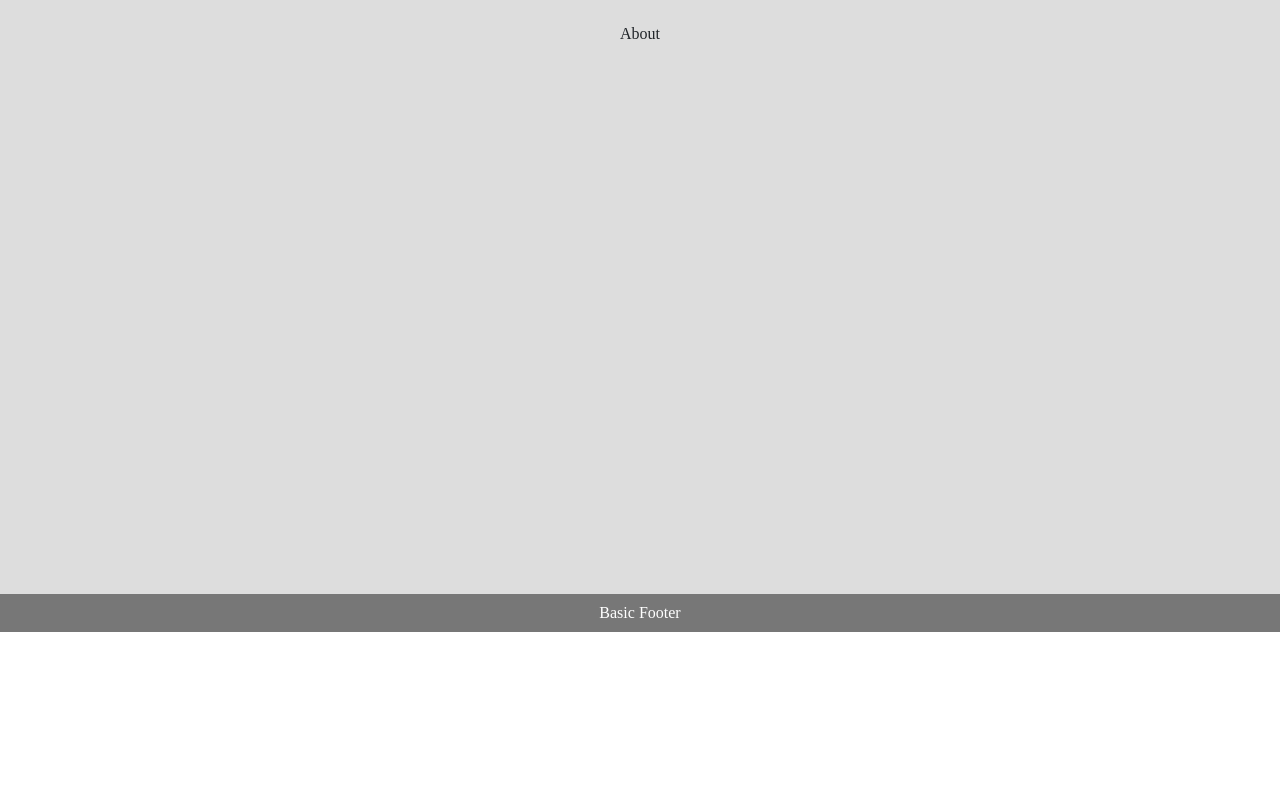
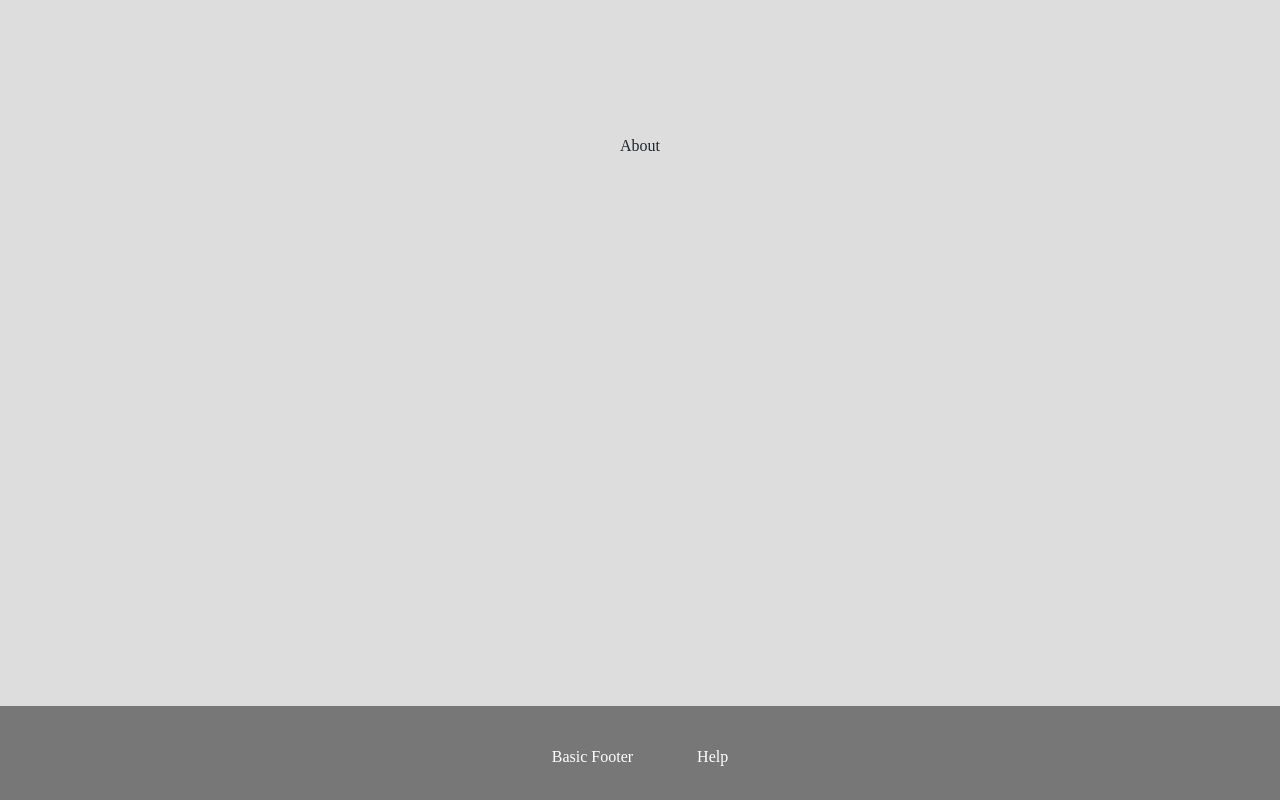
Before and after one commit to SurajGutti/Linguiyo, a React (Create React App) app in the folder frontend/: page / in a window 1280 px wide. Shown: the part 1932-2732 px from the top of the page. Before the commit the page ends 2564 px from the top, so only its background shows below. Built offline with nearby package versions, Linux system fonts and the light colour scheme.

Commit message:
adjusted footer and fixed duplicate code

```diff
--- a/frontend/src/App.js
+++ b/frontend/src/App.js
@@ -10,9 +10,6 @@
 function App() {
   return (
     <BrowserRouter>
-      <Route exact path="/help" component={HelpPage} />
-      {/* use a wildcard below - /users/:id */}
-      <Route exact path="/users/priya" component={UserShow} />
       <Navbar />
       <Route exact path="/" component={HomePage} />
       <Route exact path="/help" component={HelpPage} />
--- a/frontend/src/components/footer/footer.jsx
+++ b/frontend/src/components/footer/footer.jsx
@@ -11,7 +11,10 @@
     render() {
         return (
             <footer>
-                <p>Basic Footer</p>
+                <ul>
+                    <li>Basic Footer</li>
+                    <li><Link to="/help">Help</Link></li>
+                </ul>
             </footer>
         )
     }
--- a/frontend/src/components/footer/footer_style.css
+++ b/frontend/src/components/footer/footer_style.css
@@ -4,3 +4,18 @@
     text-align: center;
     color: white;
 }
+
+footer li {
+    display: inline-block;
+    padding: 2rem;
+    color: white;
+}
+
+footer li a{
+    color: white;
+}
+
+footer li a:hover{
+    color: lightgray;
+    text-decoration: none;
+}
--- a/frontend/src/components/help_page/help_page_style.css
+++ b/frontend/src/components/help_page/help_page_style.css
@@ -1,4 +1,30 @@
+html, body, div, span, applet, object, iframe,
+h1, h2, h3, h4, h5, h6, p, blockquote, pre,
+a, abbr, acronym, address, big, cite, code,
+del, dfn, em, img, ins, kbd, q, s, samp,
+small, strike, strong, sub, sup, tt, var,
+b, u, i, center,
+dl, dt, dd, ol, ul, li,
+fieldset, form, label, legend,
+table, caption, tbody, tfoot, thead, tr, th, td,
+article, aside, canvas, details, embed,
+figure, figcaption, footer, header, hgroup,
+menu, nav, output, ruby, section, summary,
+time, mark, audio, video {
+	margin: 0;
+	padding: 0;
+	border: 0;
+	font-size: 100%;
+	font: inherit;
+	vertical-align: baseline;
+}
+
+
 /* Help Grid */
+.container{
+    min-height: 100%;
+    padding-bottom: 7rem;
+}
 
 .container h2{
     font-family: Arial, Helvetica, sans-serif;
```
Also changed, not shown: 1 other file (tests, documents, lock files or other folders).
